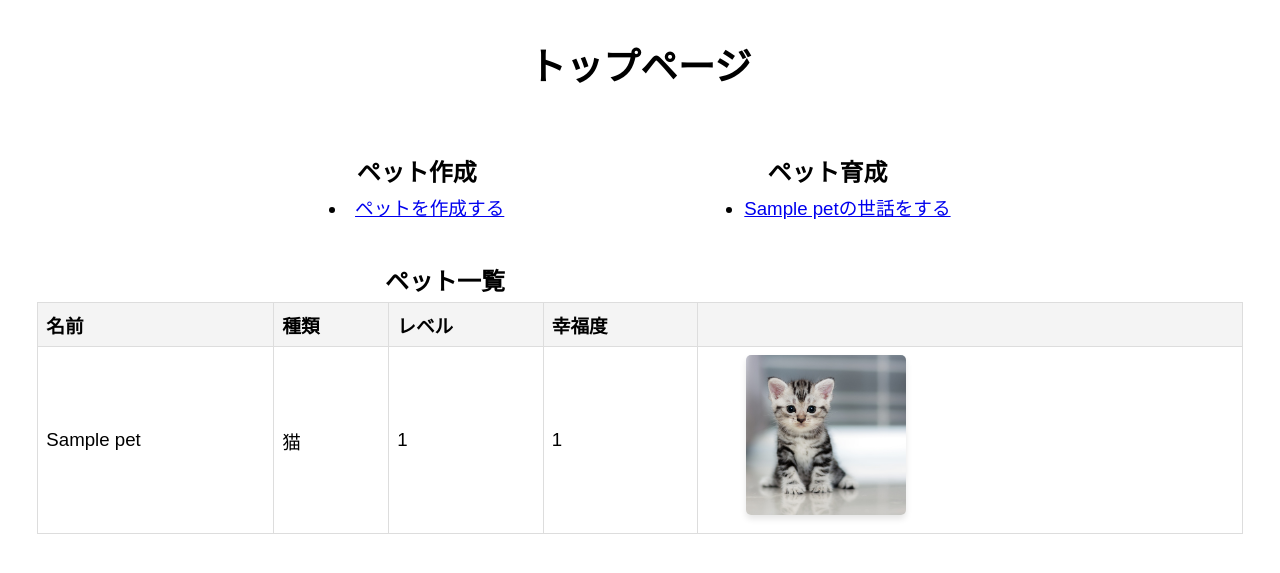
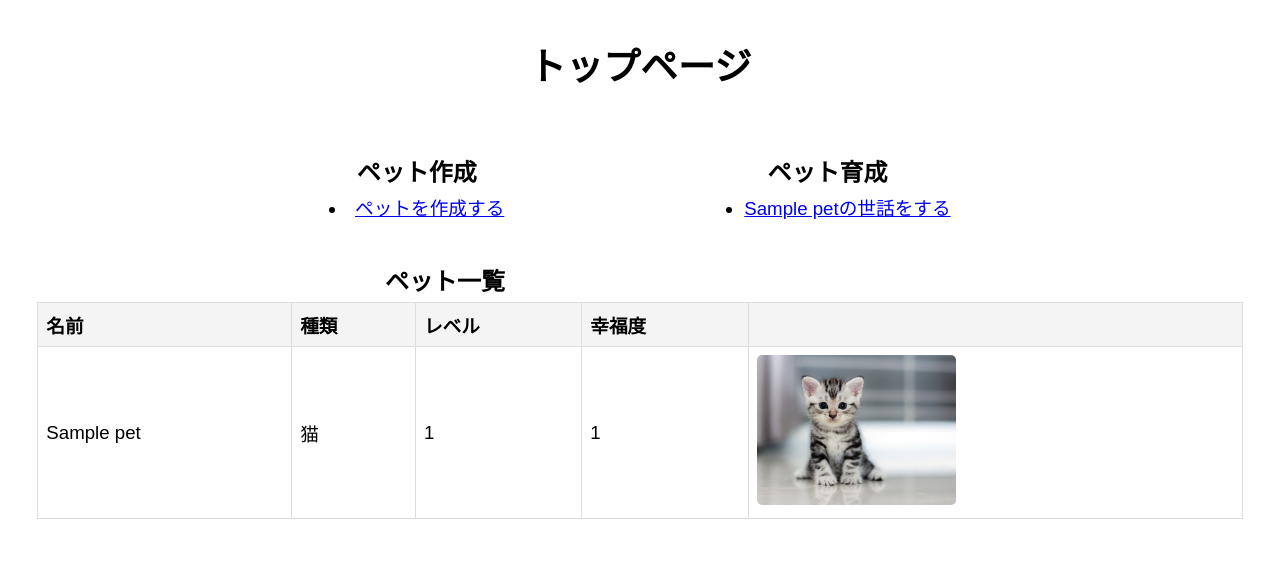
Before and after one commit to 2024AIT-OOP2-G06/pet-breeding, a Flask app: page / in a window 1280 px wide. Shown: the top 573 px of the page. Run offline with Flask 3, Linux system fonts and the light colour scheme; tables that the repository leaves empty hold one stand-in row (values such as "Sample post").

Commit message:
cssの微調整

```diff
--- a/static/base-style.css
+++ b/static/base-style.css
@@ -152,3 +152,9 @@ ul {
   text-align: center;
   margin-right: 390px;
 }
+
+.pet-list-image img {
+  height: 150px;
+  object-fit: cover;
+  border-radius: 5px;
+}
--- a/templates/pet_list.html
+++ b/templates/pet_list.html
@@ -36,7 +36,7 @@
                 <td id="pet-happiness-{{ pet.id }}">{{ pet.happiness }}</td>
                 <!-- ToDo: ペットの現在の成長状態の画像を追加 -->
                 <td>
-                    <div class="pet-option">
+                    <div class="pet-list-image">
                         <label>
                             {% set pet_types = ['dog', 'cat', 'bird'] %}
                             {% set growth_stage = 'adult' if pet.level >= 6 else 'young' if pet.level >= 3 else 'baby' %}
```
